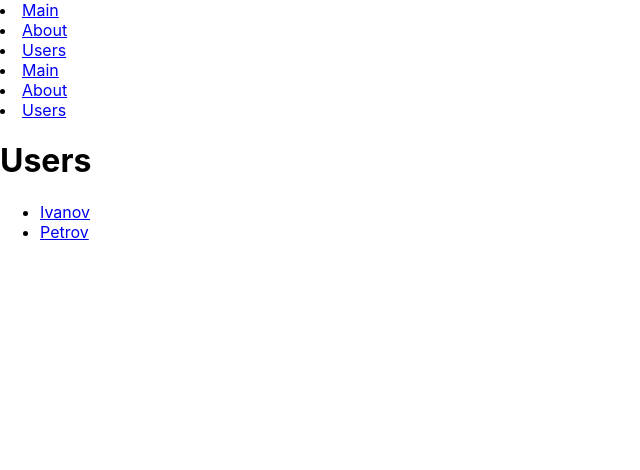
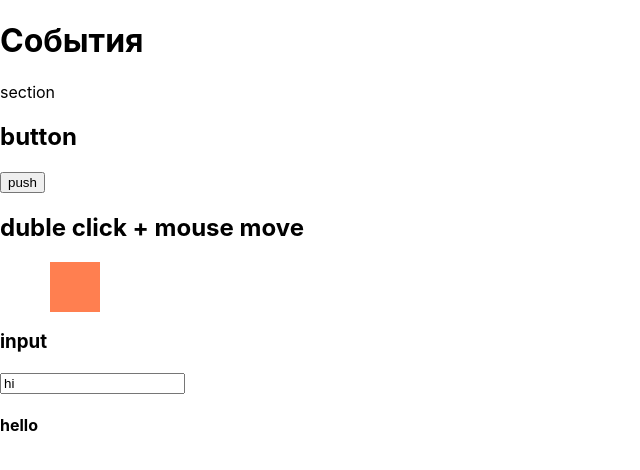
Before and after one commit to yaborodinov/web-dev-react-, a React (Create React App) app: page /users in a window 1280 px wide. Shown: the top 470 px of the page, without its empty margins (0-640 px from the left). Built offline with nearby package versions, Linux system fonts and the light colour scheme.

Commit message:
события, получение значения из input (event, REF, hook)

```diff
--- a/src/About.js
+++ /dev/null
@@ -1,9 +0,0 @@
-
-
-function About() {
-    return (
-        <h1>About</h1>
-    )
-}
-
-export default About;
--- a/src/App.css
+++ b/src/App.css
@@ -36,3 +36,11 @@
     transform: rotate(360deg);
   }
 }
+
+
+.test{
+  width: 50px;
+  height: 50px;
+  background-color: coral;
+  margin-left: 50px;
+}
--- a/src/App.js
+++ b/src/App.js
@@ -1,33 +1,49 @@
 import './App.css';
-import Header from "./Header.js"
-import About from "./About"
-import Users from "./Users"
-import Main from "./Main"
-import UserId from "./UserId"
-import Error from "./Error"
+import React from "react";
+import {useState} from "react"  // стейт через хуки
 
-import {BrowserRouter as Router, Switch, Route, NavLink} from "react-router-dom"
+function App() {
+
+  let textInput = React.createRef()
+  let textOut = React.createRef()
 
 
-function App() {
+  const [output, setOutput] = useState("hello") // хук, метод, внутри usestate можно ввести значение по умолчанию, нам пример Hello
+
+
+  function f1(arg) {
+    console.log("f1 works" + arg)
+  }
+
+  function showInput(e) {
+    // console.log( e.target.value)
+    // console.log(textInput.current.value)
+    // textOut.current.innerHTML = textInput.current.value
+    setOutput(textInput.current.value)      //используем метод setOutput
+  }
+
   return (
     <>
-      <Header />
-      <Router>
-        <nav>
-          <li><NavLink to="/">Main</NavLink></li>
-          <li><NavLink to="/about">About</NavLink></li>
-          <li><NavLink to="/users">Users</NavLink></li>
-        </nav>
-        <Switch>
-          <Route exact path="/" component={Main} />
-          <Route path="/about" component={About} />
-          <Route exact path="/users" component={Users} />
-          <Route path="/users/:userName" component={UserId} />
-          <Route component={Error}/>
-        </Switch>
-      </Router>
+      <h1> События</h1>
+      section
+      <section>
+        <h2>button</h2>
+        <button onClick={()=>f1(" first")}>push</button>
+      </section>
 
+      <section>
+        <h2>duble click + mouse move</h2>
+        <div className="test" onDoubleClick={()=>f1(" second")} >
+
+        </div>
+      </section>
+      <section>
+        <h3>input</h3>
+        <input type="text" onInput={showInput} ref={textInput} defaultValue="hi" />
+        <p ref={textOut}></p>
+        <h4>{output}</h4> {/* в h4 укакзано значение из стейт */}
+
+      </section>
     </>
   );
 }
--- a/src/Error.js
+++ /dev/null
@@ -1,6 +0,0 @@
-function Error() {
-    return (
-        <h1>404</h1>
-    )
-}
-export default Error;
--- a/src/Header.js
+++ /dev/null
@@ -1,17 +0,0 @@
-
-
-function Header() {
-    return (
-        <>
-            <nav>
-                <li><a href="/">Main</a></li>
-                <li><a href="/about">About</a></li>
-                <li><a href="/users">Users</a></li>
-
-            </nav>
-        </>
-    )
-}
-
-
-export default Header;
--- a/src/Main.js
+++ /dev/null
@@ -1,11 +0,0 @@
-
-
-function Main() {
-    return (
-        <>
-        <h1>Main</h1>
-        </>
-    )
-}
-
-export default Main;
--- a/src/UserId.js
+++ /dev/null
@@ -1,15 +0,0 @@
-import { useParams } from "react-router-dom";
-
-
-function UserId() {
-    let {userName} = useParams();
-    return (
-        <div>
-            <a href="/users">назад</a>
-            <h1>Users: { userName}</h1>
-        </div>
-
-    )
-}
-
-export default UserId;
--- a/src/Users.js
+++ /dev/null
@@ -1,18 +0,0 @@
-import {useRouteMatch} from "react-router-dom"
-
-
-function Users() {
-    let match = useRouteMatch()
-    return (
-        <>
-            <h1>Users</h1>
-            <ul>
-                <li><a href={`${match.url}/ivanov`}>Ivanov</a></li>
-                <li><a href={`${match.url}/petrov`}>Petrov</a></li>
-
-            </ul>
-        </>
-    )
-}
-
-export default Users;
```
Also changed, not shown: src/Goods.js (deleted, +0 -12 lines).
